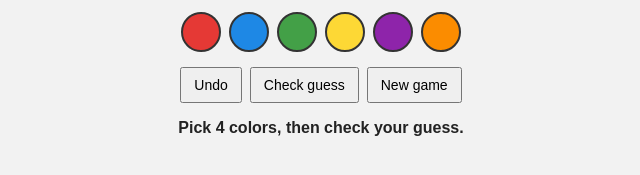
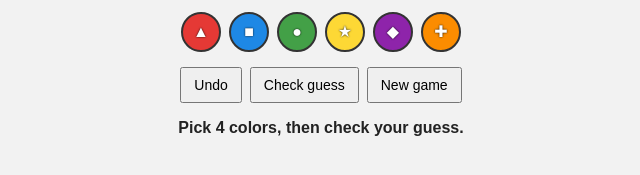
Before and after one commit to paruxi/mind-master, a website: page index.html in a window 1280 px wide. Shown: the part 877-1052 px from the top of the page, 319-959 px from the left. Drawn offline with Linux system fonts and the light colour scheme.

Commit message:
feat: show a different symbol on each color for colorblind players

```diff
--- a/style.css
+++ b/style.css
@@ -233,3 +233,55 @@ button:disabled {
   min-height: 20px;
   font-weight: bold;
 }
+
+/* ===== Symbols for colorblind players ===== */
+.peg,
+.color-btn {
+  display: flex;
+  align-items: center;
+  justify-content: center;
+}
+
+.peg::after,
+.color-btn::after {
+  color: #ffffff;
+  font-size: 16px;
+  line-height: 1;
+  text-shadow: 0 0 2px #000000;
+}
+
+.peg[data-color="red"]::after,
+.peg.red::after,
+.color-btn[data-color="red"]::after {
+  content: "▲";
+}
+
+.peg[data-color="blue"]::after,
+.peg.blue::after,
+.color-btn[data-color="blue"]::after {
+  content: "■";
+}
+
+.peg[data-color="green"]::after,
+.peg.green::after,
+.color-btn[data-color="green"]::after {
+  content: "●";
+}
+
+.peg[data-color="yellow"]::after,
+.peg.yellow::after,
+.color-btn[data-color="yellow"]::after {
+  content: "★";
+}
+
+.peg[data-color="purple"]::after,
+.peg.purple::after,
+.color-btn[data-color="purple"]::after {
+  content: "◆";
+}
+
+.peg[data-color="orange"]::after,
+.peg.orange::after,
+.color-btn[data-color="orange"]::after {
+  content: "✚";
+}
```
